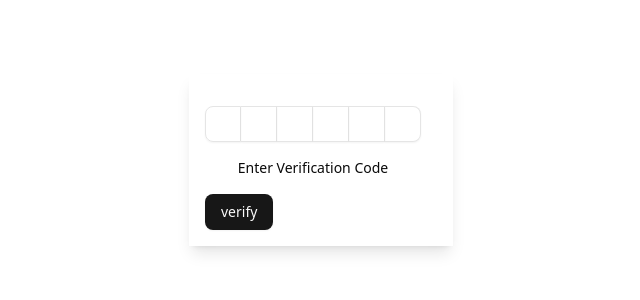
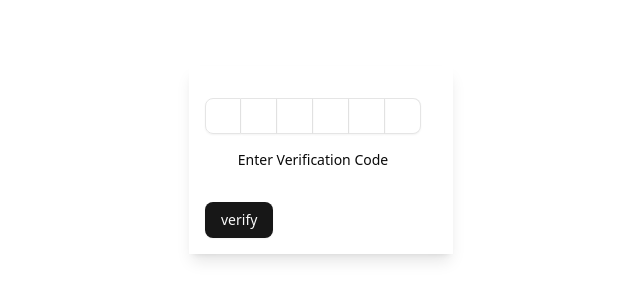
Before and after one commit to srikar-04/nextjs_cc, a Next.js app: page /verify/1 in a window 1280 px wide. Shown: the part 240-540 px from the top of the page, without its empty margins (319-959 px from the left). Built offline with nearby package versions, Linux system fonts and the light colour scheme.

Commit message:
bug fix and button styling

```diff
--- a/src/app/(auth)/verify/[username]/page.tsx
+++ b/src/app/(auth)/verify/[username]/page.tsx
@@ -9,6 +9,7 @@ import { useParams, useRouter } from 'next/navigation'
 import React, { useState } from 'react'
 import { toast } from 'sonner';
 import { Loader2 } from 'lucide-react';
+import { verifySchema } from '@/schemas/verifySchema';
 // the "square bracket" folder structure is used whenever we are accepting dynamic data in nextjs
 function page(request: Request) {
 
@@ -16,7 +17,7 @@ function page(request: Request) {
     const router = useRouter();
     const [loading, setLoading] = useState(false)
 
-    const params = useParams()
+    const params = useParams<{username: string}>()
     const username = params.username as string
 
     console.log(username, 'username from url');
@@ -26,6 +27,13 @@ function page(request: Request) {
         e.preventDefault();
         try {
             setLoading(true)
+            const validationResult = verifySchema.safeParse({ code: otpValue });
+            if (!validationResult.success) {
+                // If validation fails, extract the first error message and display it.
+                const errorMessage = validationResult.error.errors[0].message;
+                toast.error(errorMessage);
+                return;
+            }
             const response = await axios.post<ApiResponse>('/api/verify-code', {username, code: otpValue.toString()})
 
             if(response?.data?.success) {
@@ -66,7 +74,7 @@ function page(request: Request) {
             <div className='text-center text-sm'>
                 Enter Verification Code
             </div>
-            <Button type='submit'>
+            <Button className='mt-4' type='submit'>
                 {loading ? <span className='flex items-center'> <Loader2 className='mr-2 animate-spin' /> Loading...</span> : 'verify' }
             </Button>
         </form>
```
